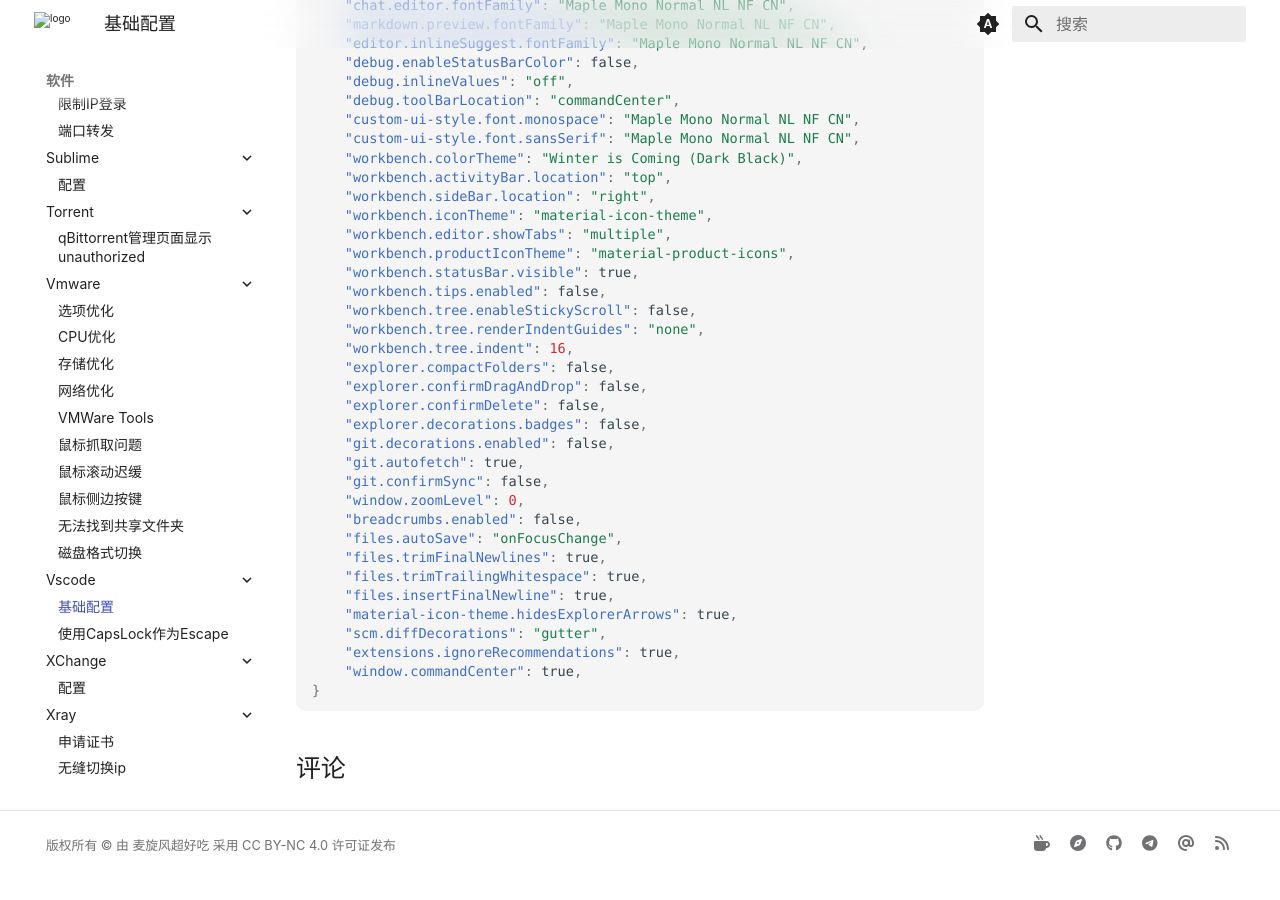
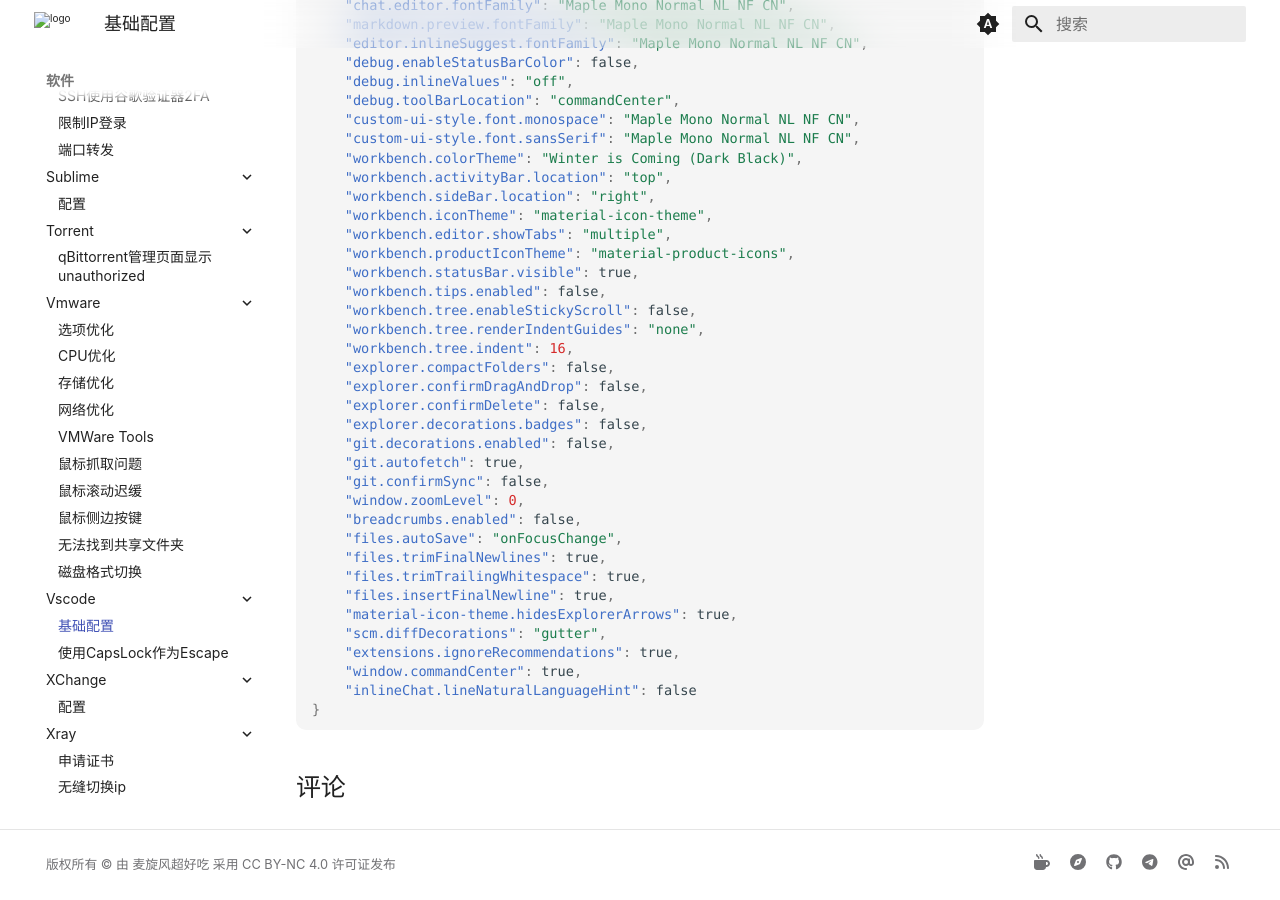
Before and after one commit to ricolxwz/note, an MkDocs documentation site: the page built from docs/software/vscode/config.md, in a window 1280 px wide and 900 px high, scrolled down 987 px. Built offline with MkDocs 1.6.1 and Material for MkDocs 9.7.7, drawn with Linux system fonts in a browser that asks for light colours; some web fonts are replaced; comment, search, counter and statistics services are not loaded.

Commit message:
docs: 在配置文档中添加inlineChat.lineNaturalLanguageHint选项

````diff
--- a/docs/software/vscode/config.md
+++ b/docs/software/vscode/config.md
@@ -79,5 +79,6 @@
     "scm.diffDecorations": "gutter",
     "extensions.ignoreRecommendations": true,
     "window.commandCenter": true,
+    "inlineChat.lineNaturalLanguageHint": false
 }
 ```
````
